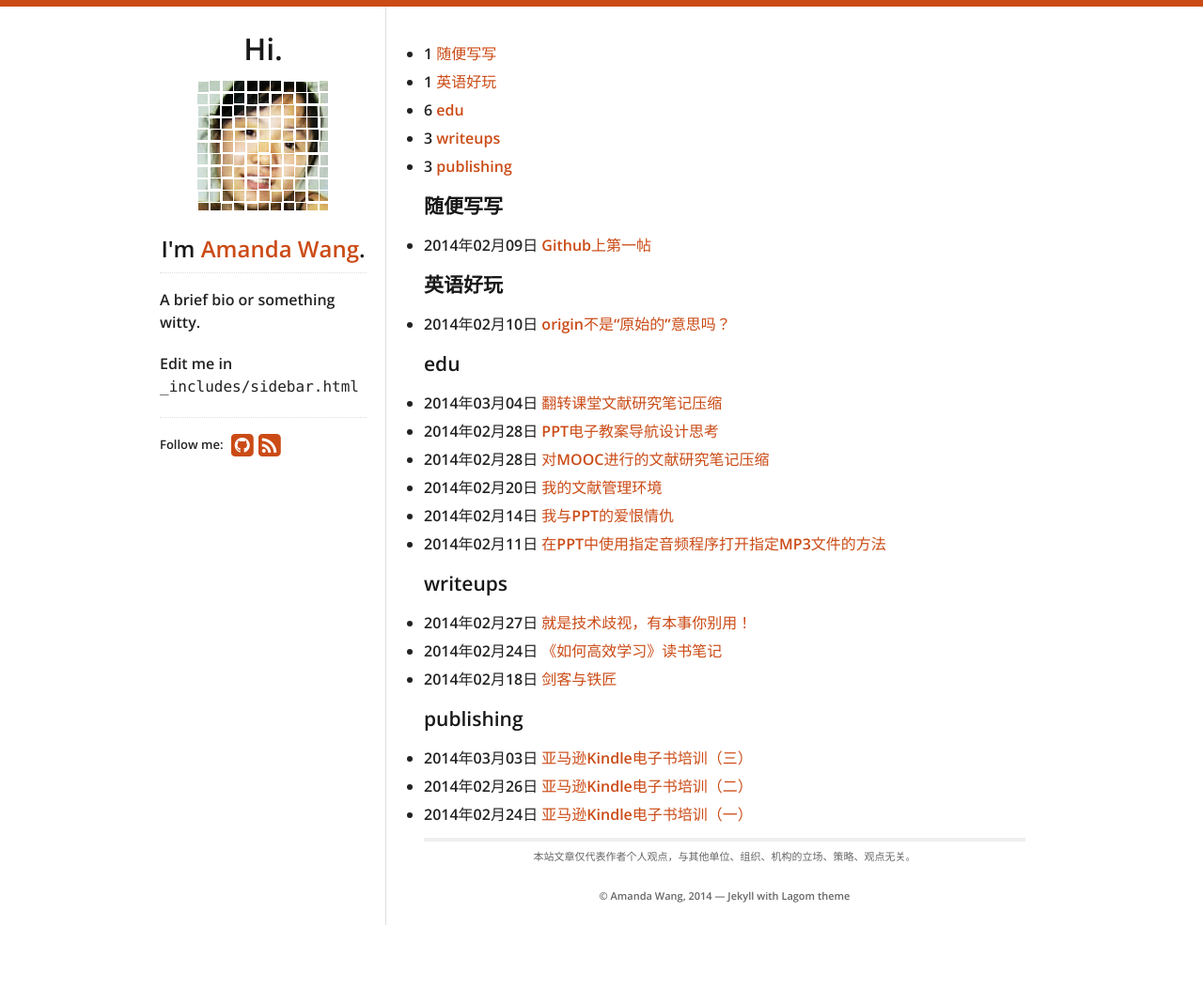
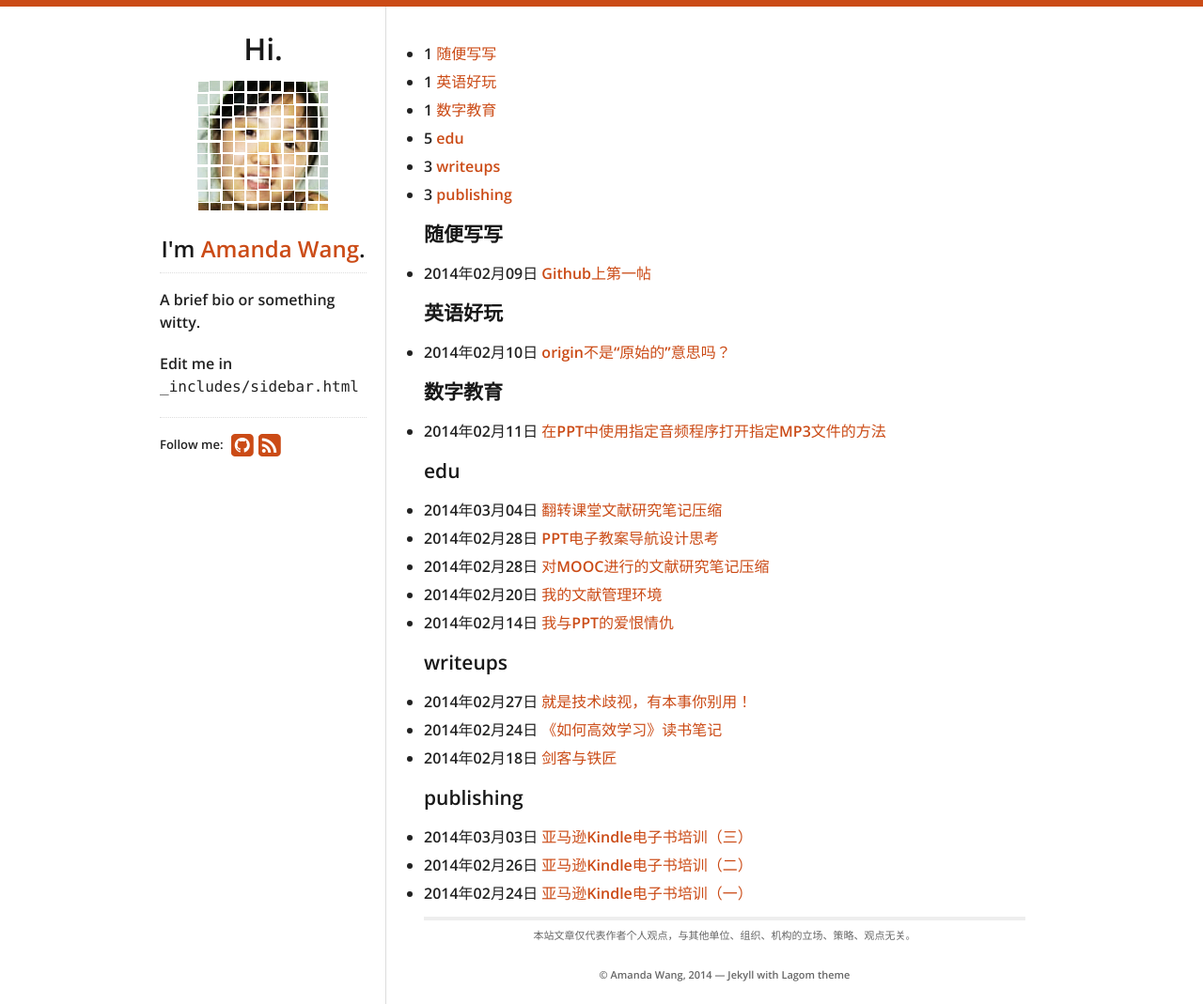
Before and after one commit to fantaghiro/fantaghiro.github.io, a Jekyll site: the page built from categories.html, in a window 1280 px wide. Shown: the whole page at 94% size. Built offline with Jekyll 4.4.1, drawn with Linux system fonts in a browser that asks for light colours; nearby versions of some CDN libraries; before the commit the page ends 985 px from its top, so only the background shows below that.

Commit message:
Update 2014-02-11-Use-picked-app-to-open-mp3-in-ppt.markdown

```diff
--- a/_posts/2014-02-11-Use-picked-app-to-open-mp3-in-ppt.markdown
+++ b/_posts/2014-02-11-Use-picked-app-to-open-mp3-in-ppt.markdown
@@ -1,7 +1,7 @@
 ---
 layout: post
 title: 在PPT中使用指定音频程序打开指定MP3文件的方法
-category: edu
+category: 数字教育
 tags:
 - PPT
 - 教育技术
```
